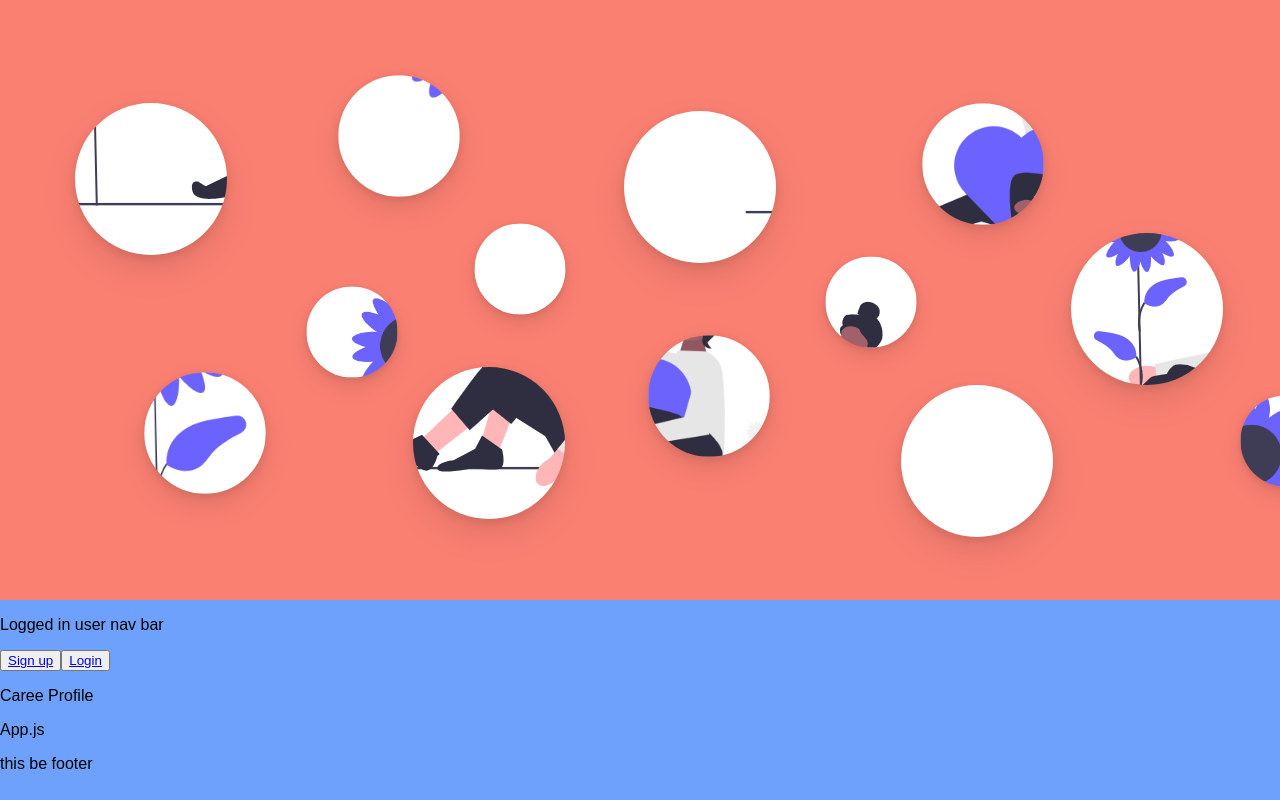
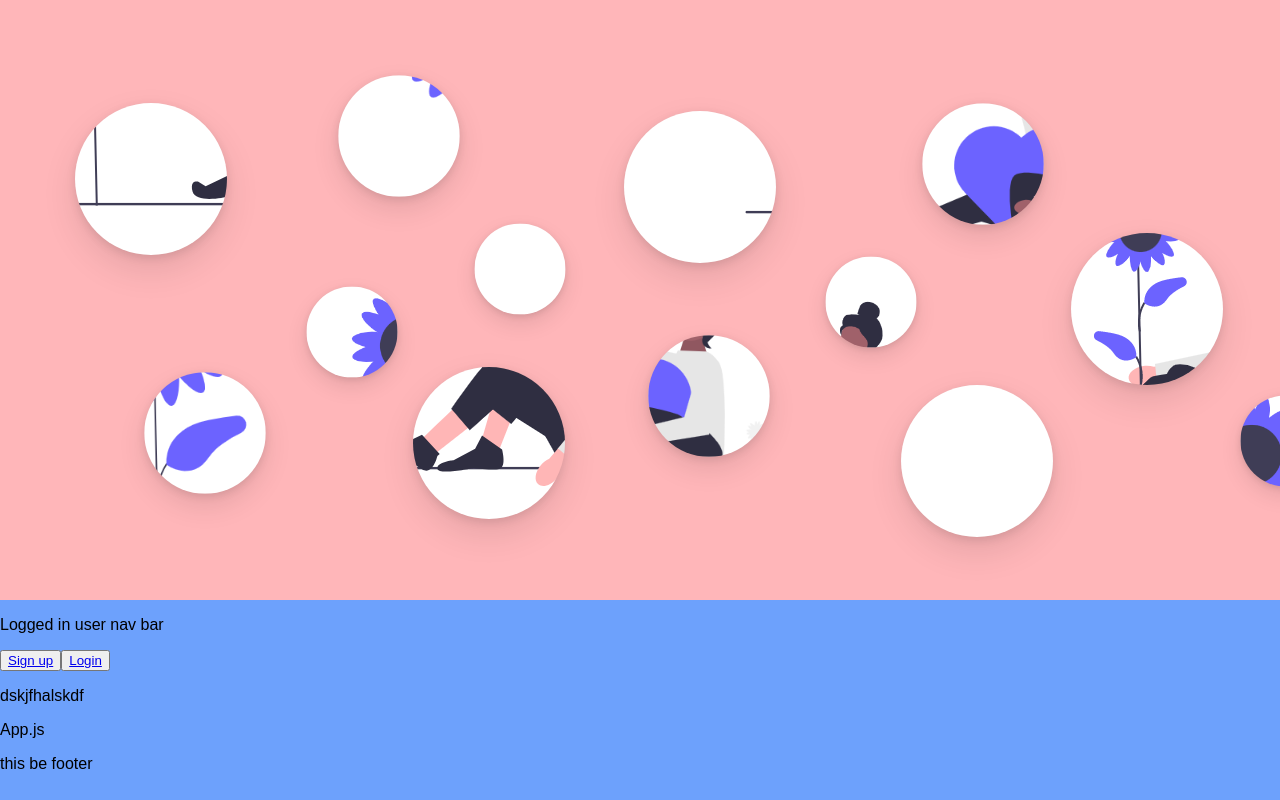
Before and after one commit to e-b-m/CapStone-FrontEnd, a React (Create React App) app: page /CareeProfile in a window 1280 px wide. Built offline with nearby package versions, Linux system fonts and the light colour scheme.

Commit message:
able to access the user through useContext but can't then get out the toDoList

```diff
--- a/src/App.js
+++ b/src/App.js
@@ -12,7 +12,7 @@ import LogIn from './components/User/LogIn';
 import Footer from './components/Footer';
 import NavBar from './components/NavBar';
 import UserProfile from './Pages/UserProfile';
-import CareeProfile from './Pages/CareeProfile';
+import CareeProfile from './components/Caree/CareeProfile';
 import BubblePage from './Pages/BubblePage';
 import { UserContext, UserContextProvider } from './components/User/ReferenceDataContext';
 
@@ -36,7 +36,7 @@ function App() {
       {/* <Form /> */}
       <BrowserRouter>
       <NavBar/>
-
+      {/* <CareeContainer/> */}
       <Routes>
             <Route path='/LogIn' element={<LogIn/>}/>
             <Route path="/UserProfile" element={<UserProfile/>}/>
--- a/src/Bubble.css
+++ b/src/Bubble.css
@@ -26,7 +26,7 @@ body,
   }
 
   .bubbles-wrapper {
-    background-color: salmon;
+    background-color: #FFB6B9;
     display: flex;
     flex-direction: column;
     justify-content: center;
--- a/src/Pages/CareeProfile.js
+++ /dev/null
@@ -1,9 +0,0 @@
-const CareeProfile = () => {
-    return (
-        <>
-        <p> Caree Profile </p>
-        </>
-     );
-}
-
-export default CareeProfile;
--- /dev/null
+++ b/src/components/Caree/CareeProfile.js
@@ -0,0 +1,45 @@
+import { Children, useContext } from "react"
+import { UserContext } from "../User/ReferenceDataContext"
+import { useState, useEffect } from "react"
+import Caree from "./Caree"
+import CareeList from "./CareeList"
+import { useParams } from "react-router-dom"
+import CareeContainer from "../../containers/CareeContainer"
+
+const  SERVER_URL = "http://localhost:8080/"
+
+const CareeProfile = () => {
+    const [setLoggedInUser] = useContext(UserContext);
+    const [carees, setCarees] = useState([]);
+    let {id} = useParams();
+
+    // const userComps = loggedInUser.map((you) => {
+    //     return <loggedInUser key={you}/>
+    // })
+
+    // get caree by id
+    const myCaree= ((carees) => {
+        console.log(carees);
+        fetch(`${SERVER_URL}carees/1`,{
+            method: "GET",
+            headers: {'Content-Type': 'application/json'},
+            body: JSON.stringify(carees)
+        })
+        .then((response) => response.json())
+        .then((response) => setLoggedInUser(response))
+      })
+
+    return(
+        <>
+
+        <p>dskjfhalskdf</p>
+
+        <setLoggedInUser setLoggedInUser= {setLoggedInUser} carees={carees}/>
+
+
+        </>
+    )
+
+
+}
+export default CareeProfile;
--- a/src/containers/CareeContainer.js
+++ b/src/containers/CareeContainer.js
@@ -1,6 +1,7 @@
 import { useEffect, useState } from 'react';
 import { useParams } from 'react-router-dom';
 import CareeList from "../components/Caree/CareeList";
+import CareeProfile from '../components/Caree/CareeProfile';
 
 
 const  SERVER_URL = "http://localhost:8080/"
```
Also changed, not shown: src/components/NavBar.js (+4 -3 lines).
